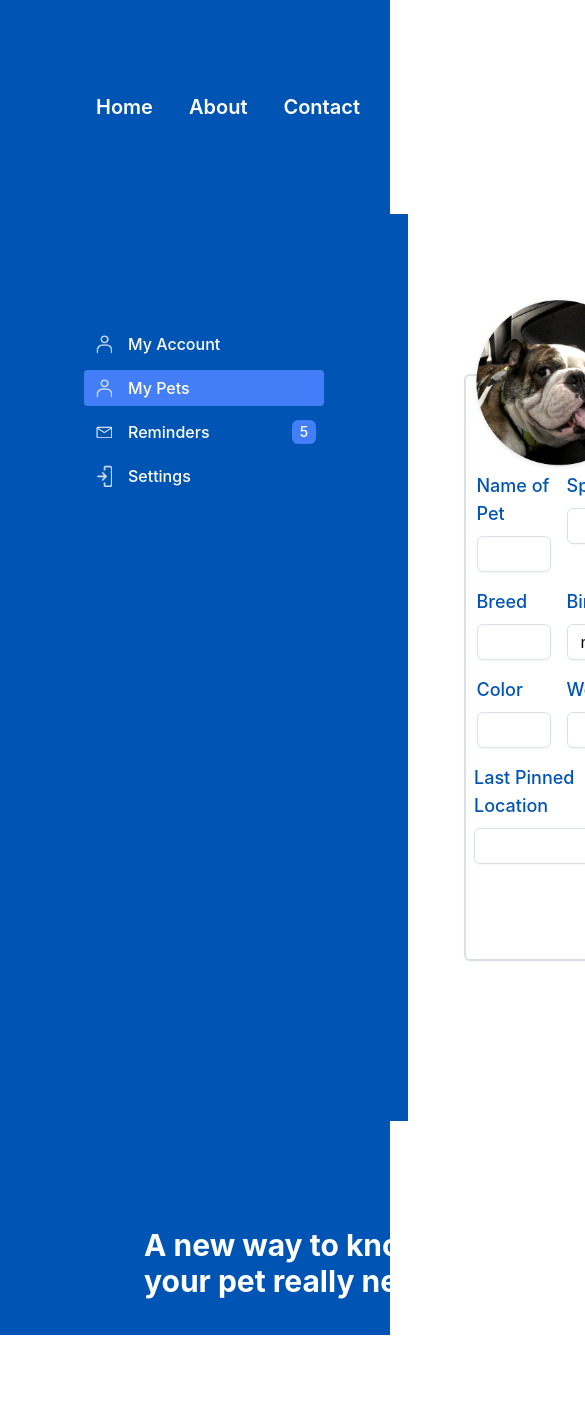
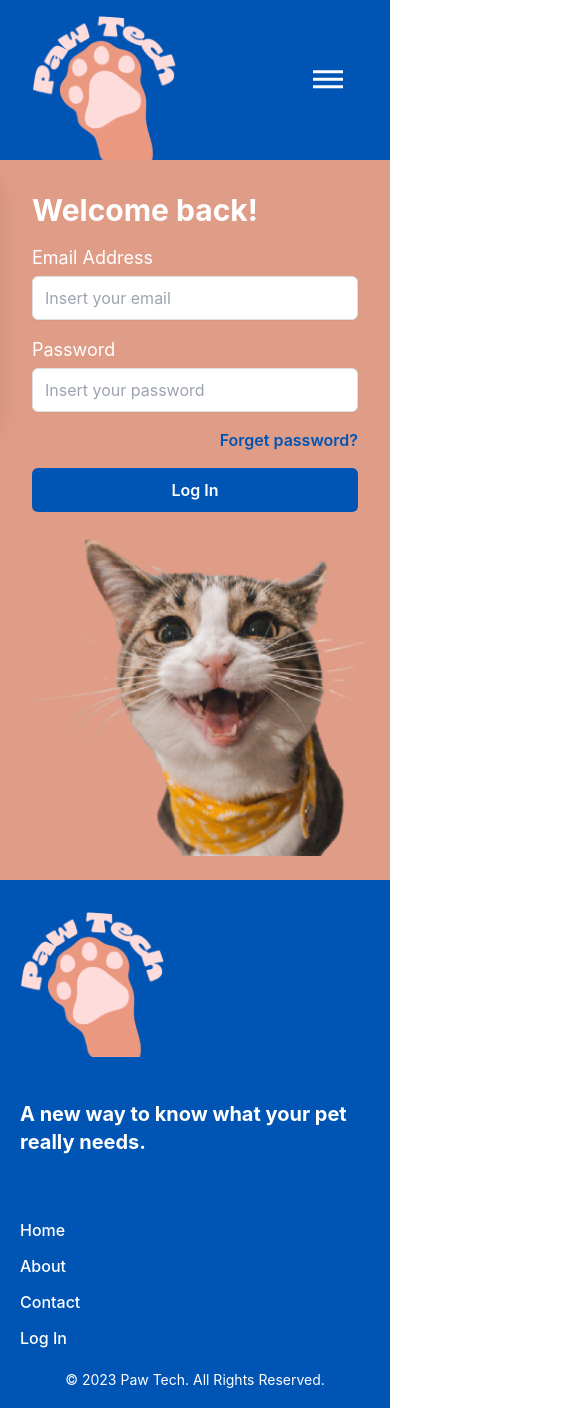
Before and after one commit to abdulwahab-sa/PetN, a React (Vite) app: page / in a window 390 px wide. Shown: the top 1408 px of the page, 585 px wide, since content can reach past the window. Before the commit the page ends 1335 px from the top, so only its background shows below. Built offline with nearby package versions, Linux system fonts and the light colour scheme.

Commit message:
Improved UI

```diff
--- a/package.json
+++ b/package.json
@@ -11,7 +11,8 @@
   },
   "dependencies": {
     "react": "^18.2.0",
-    "react-dom": "^18.2.0"
+    "react-dom": "^18.2.0",
+    "react-icons": "^4.8.0"
   },
   "devDependencies": {
     "@types/react": "^18.0.28",
--- a/src/components/Footer.jsx
+++ b/src/components/Footer.jsx
@@ -21,18 +21,18 @@ const footerLinks = [
 
 const Footer = () => {
 	return (
-		<div className="w-full h-nav bg-darkBlue px-28  overflow-hidden ">
-			<div className=" h-full flex items-end justify-between ">
-				<div className="flex space-x-8">
+		<div className="w-full md:h-nav h-full bg-darkBlue md:px-28 md:py-0 py-8 px-5 overflow-hidden ">
+			<div className=" h-full flex flex-col md:flex-row md:items-end md:justify-between  ">
+				<div className="flex flex-col md:flex-row md:space-x-8">
 					<div className="h-36 ">
 						<img src={logo} alt="" className="w-36" />
 					</div>
 					<div className="h-36 flex items-center ">
-						<h4 className="footerheading text-3xl font-bold text-white"> A new way to know what your pet really needs. </h4>
+						<h4 className="footerheading text-xl md:text-3xl font-bold text-white"> A new way to know what your pet really needs. </h4>
 					</div>
 				</div>
-				<div className="h-36 flex justify-center space-y-5 text-white flex-col w-72 ">
-					<div className="flex space-x-7">
+				<div className="h-36 md:h-full mt-8 md:mt-0 flex justify-center space-y-5 text-white flex-col md:w-72 w-full">
+					<div className="flex flex-col space-y-3 md:space-y-0 md:flex-row md:space-x-7">
 						{footerLinks.map((Link) => (
 							<span key={Link.id} className="text-base font-medium">
 								{Link.title}
@@ -40,7 +40,7 @@ const Footer = () => {
 						))}
 					</div>
 
-					<span className=" text-sm font-normal text-center">© 2023 Paw Tech. All Rights Reserved.</span>
+					<span className="mx-auto md:mx-0 text-sm font-normal text-center">© 2023 Paw Tech. All Rights Reserved.</span>
 				</div>
 			</div>
 		</div>
--- a/src/components/MyPets.jsx
+++ b/src/components/MyPets.jsx
@@ -1,3 +1,4 @@
+/* eslint-disable react/prop-types */
 import rockyImg from '../assets/rockyImg.png';
 import rosheImg from '../assets/rosheImg.png';
 import serenaImg from '../assets/serenaImg.png';
@@ -30,16 +31,28 @@ const petsData = [
 	},
 ];
 
-const MyPets = () => {
+const MyPets = ({ openSidebar, setOpenSidebar }) => {
 	return (
-		<div className="h-full w-full py-28 px-24">
-			<h2 className="font-bold text-darkGrey text-5xl">My Pets</h2>
+		<div className="h-full w-full md:py-28 md:px-24 py-12 px-5 ">
+			<div className="flex justify-between">
+				<h2 className="font-bold text-darkGrey md:text-5xl text-3xl">My Pets</h2>
+				<button
+					onClick={() => setOpenSidebar(!openSidebar)}
+					className="bg-lightBlue p-2 md:p-0  md:w-28 md:h-11 rounded-md md:text-xl font-semibold text-white"
+				>
+					Menu
+				</button>
+			</div>
+
 			<div className="flex flex-col space-y-4 mt-12">
 				{petsData.map((pet) => (
-					<div key={pet.id} className="pet-wrapper flex items-center px-4 justify-start space-x-4">
+					<div
+						key={pet.id}
+						className="md:pet-wrapper pet-wrapper-border h-full w-full flex flex-col md:flex-row md:items-center justify-center px-4 py-4 md:py-0 md:justify-start md:space-x-4"
+					>
 						<div className="relative">
-							<img src={pet.img} alt="" className="w-28 h-28 rounded-full" />
-							<div className=" absolute right-2 bottom-2 z-30 bg-camColor w-7 h-7 flex items-center justify-center rounded-full ">
+							<img src={pet.img} alt="" className="md:w-28 md:h-28 h-24 w-24 rounded-full" />
+							<div className=" absolute left-16 bottom-2 z-30 bg-camColor w-7 h-7 flex items-center justify-center rounded-full ">
 								<img src={camIcon} alt="" className="w-4" />
 							</div>
 						</div>
--- a/src/components/Navigation.jsx
+++ b/src/components/Navigation.jsx
@@ -1,3 +1,5 @@
+import { useState } from 'react';
+import { MdNotes, MdDehaze } from 'react-icons/md';
 import logo from './../assets/PawTech.png';
 
 const navLinks = [
@@ -20,22 +22,34 @@ const navLinks = [
 ];
 
 const Navigation = () => {
+	const [mobileToggle, setMobileToggle] = useState(false);
 	return (
-		<div className="w-full h-nav bg-darkBlue px-24 flex justify-between overflow-hidden">
+		<div className="w-full md:h-nav h-40 bg-darkBlue md:px-24 px-8 flex justify-between overflow-hidden">
 			<div className="flex items-end">
 				<div className="h-36  ">
 					<img src={logo} alt="" className="w-36" />
 				</div>
 			</div>
+			<div className="md:hidden flex items-center h-full justify-center px-3 text-3xl text-white">
+				<span className="text-4xl" onClick={() => setMobileToggle(!mobileToggle)}>
+					{mobileToggle ? <MdNotes /> : <MdDehaze />}
+				</span>
+			</div>
 
-			<div className="h-full flex items-center space-x-9 text-white text-xl font-semibold ">
+			<div
+				className={`absolute ${
+					mobileToggle ? 'left-0' : '-left-full'
+				}  top-40 h-64 w-full bg-darkBlue shadow-xl md:shadow-none  md:h-full flex flex-col z-50 md:static md:flex-row md:w-4/6 md:justify-end md:space-x-8 justify-center items-center space-y-4 md:space-y-0 md:items-center text-md md:text-xl font-semibold text-white transition-all`}
+			>
 				{navLinks.map((Link) => (
 					<span key={Link.id}>{Link.title}</span>
 				))}
-				<button className="bg-lightBlue w-28 h-11 rounded-md text-xl font-semibold text-white">Sign up</button>
+				<button className="bg-lightBlue p-2 md:p-0  md:w-28 md:h-11 rounded-md md:text-xl font-semibold text-white">Sign up</button>
 			</div>
 		</div>
 	);
 };
 
 export default Navigation;
+
+//"h-full items-center space-x-9 text-white text-xl font-semibold "
--- a/src/components/PetAccount.jsx
+++ b/src/components/PetAccount.jsx
@@ -1,3 +1,4 @@
+/* eslint-disable react/prop-types */
 import rockyImg from '../assets/rockyImg.png';
 import camIcon from '../assets/camIcon.png';
 
@@ -39,10 +40,16 @@ const inputs = [
 	},
 ];
 
-const PetAccount = () => {
+const PetAccount = ({ openSidebar, setOpenSidebar }) => {
 	return (
-		<div className="py-40 px-14 ">
-			<div className="relative w-full mx-auto pet-form-wrapper flex items-center justify-center">
+		<div className="md:py-40 py-8 px-4 md:px-14 flex flex-col space-y-8 w-full ">
+			<button
+				onClick={() => setOpenSidebar(!openSidebar)}
+				className=" md:hidden mb-20 w-20 mx-auto bg-lightBlue p-2 rounded-md  font-semibold text-white"
+			>
+				Menu
+			</button>
+			<div className="relative w-full mx-auto pet-form-wrapper md:pet-form-wrapper-md flex items-center justify-center">
 				<div className=" absolute -top-20  z-20">
 					<div className="relative">
 						<img src={rockyImg} alt="" className="w-44 h-44 rounded-full" />
@@ -52,10 +59,12 @@ const PetAccount = () => {
 					</div>
 				</div>
 
-				<div className="flex flex-wrap item-center justify-center">
+				<div className="flex flex-col mt-28 md:mt-0 md:flex-row flex-wrap item-center justify-center">
 					{inputs.map((el) => (
 						<div
-							className={`flex flex-col space-y-2 max-w-2xl m-2 ${el.title === 'Last Pinned Location' ? 'w-full' : 'w-2/5'}`}
+							className={`flex flex-col w-full md:w-2/5 space-y-2 max-w-2xl m-2 ${
+								el.title === 'Last Pinned Location' ? 'md:w-full' : 'md:w-2/5'
+							}`}
 							key={el.id}
 						>
 							<span className="text-lg font-medium text-darkBlue">{el.title}</span>
--- a/src/components/Sidebar.jsx
+++ b/src/components/Sidebar.jsx
@@ -1,6 +1,9 @@
+/* eslint-disable react/prop-types */
+import { useState } from 'react';
 import userIcon from '../assets/userIcon.png';
 import messageIcon from '../assets/messageIcon.png';
 import settingIcon from '../assets/settingIcon.png';
+import { MdCancelPresentation } from 'react-icons/md';
 
 const navLinks = [
 	{
@@ -25,13 +28,22 @@ const navLinks = [
 	},
 ];
 
-const Sidebar = () => {
+const Sidebar = ({ openSidebar, setOpenSidebar }) => {
+	const [menuToggle, setMenuToggle] = useState(true);
+
 	return (
-		<div className="sidebar  bg-darkBlue p-28 flex flex-col items-center space-y-2">
+		<div
+			className={`absolute ${
+				openSidebar ? 'left-0' : '-left-full'
+			}  top-40 h-64 w-full justify-center md:justify-normal md:sidebar bg-darkBlue shadow-xl md:shadow-none p-4 md:p-28 flex flex-col items-center space-y-4 md:space-y-2 z-50 md:static  transition-all`}
+		>
+			<span onClick={() => setOpenSidebar(!openSidebar)} className="md:hidden text-white text-3xl absolute right-4 top-0">
+				{<MdCancelPresentation />}
+			</span>
 			{navLinks.map((link) => (
 				<div
 					key={link.id}
-					className={` cursor-pointer relative flex items-center space-x-4 px-3 h-9 w-60 rounded ${
+					className={` cursor-pointer relative flex items-center space-x-4 px-3 h-9 w-4/5 md:w-60  rounded ${
 						link.title === 'My Pets' ? 'bg-lightBlue' : ''
 					}`}
 				>
--- a/src/index.css
+++ b/src/index.css
@@ -45,13 +45,19 @@ body {
 }
 
 .sidebar{
+  height: 960px;
   min-height: 100vh;
   width: 408px;
+
 }
 
 .pet-wrapper{
   width: 100%;
   height: 170px;
+
+}
+
+.pet-wrapper-border{
   border: 2px solid #DAE0E6;
   box-shadow: 0px 1px 2px rgba(16, 24, 40, 0.04);
   border-radius: 6px;
@@ -61,9 +67,14 @@ body {
   border: 2px solid #DAE0E6;
   box-shadow: 0px 1px 2px rgba(16, 24, 40, 0.04);
   border-radius: 6px;
+
+}
+
+.pet-form-wrapper-md{
   height: 587px;
   width: 100%;
 }
+
 
 .pet-form-input{
   border: 1px solid #DAE0E6;
--- a/src/pages/Account.jsx
+++ b/src/pages/Account.jsx
@@ -1,12 +1,16 @@
+import { useState } from 'react';
+import Footer from '../components/Footer';
 import MyPets from '../components/MyPets';
+import Navigation from '../components/Navigation';
 import PetAccount from '../components/PetAccount';
 import Sidebar from '../components/Sidebar';
 
 const Account = () => {
+	const [openSidebar, setOpenSidebar] = useState(false);
 	return (
-		<div className="flex min-h-screen">
-			<Sidebar />
-			<PetAccount />
+		<div className="flex">
+			<Sidebar openSidebar={openSidebar} setOpenSidebar={setOpenSidebar} />
+			<PetAccount openSidebar={openSidebar} setOpenSidebar={setOpenSidebar} />
 		</div>
 	);
 };
--- a/src/pages/Home.jsx
+++ b/src/pages/Home.jsx
@@ -3,13 +3,13 @@ import HeroSection from '../components/HeroSection';
 import HomeAbout from '../components/HomeAbout';
 import Navigation from '../components/Navigation';
 import Account from './Account';
+import Login from './Login';
 
 const Home = () => {
 	return (
 		<>
 			<Navigation />
-			<Account />
-
+			<Login />
 			<Footer />
 		</>
 	);
--- /dev/null
+++ b/src/pages/Login.jsx
@@ -0,0 +1,28 @@
+import graphic from './../assets/graphic.png';
+import catPic from './../assets/catPic.png';
+
+const Login = () => {
+	return (
+		<div className="md:h-hero h-full w-full bg-hero flex flex-col md:flex-row justify-between ">
+			<div className="md:pl-24 px-8 md:px-0 pt-8 md:pt-0 mb-6  md:w-2/5 w-full flex flex-col md:my-auto space-y-4 md:space-y-5 text-white ">
+				<h2 className="text-3xl md:text-5xl font-bold">Welcome back!</h2>
+				<div className="flex flex-col w-full space-y-1 max-w-sm">
+					<span className="text-lg font-normal text-white">Email Address</span>
+					<input type="text" placeholder="Insert your email" className="w-full h-11 py-1 px-3 pet-form-input" />
+				</div>
+				<div className="flex flex-col w-full space-y-1 max-w-sm">
+					<span className="text-lg font-normal text-white">Password</span>
+					<input type="password" placeholder="Insert your password" className="w-full h-11 py-1 px-3 pet-form-input" />
+				</div>
+				<span className="text-right text-darkBlue font-semibold max-w-sm"> Forget password? </span>
+				<button className="bg-darkBlue block h-11 max-w-sm rounded-md font-semibold text-white">Log In</button>
+			</div>
+			<div className="relative md:w-1/2 w-full ">
+				<img src={graphic} alt="" className="hidden md:flex graphic absolute md:top-10 md:left-10" />
+				<img src={catPic} alt="" className="h-80 mb-6 md:mb-0 mx-auto md:mx-0 md:dog  md:absolute md:bottom-0 md:right-0 z-20 " />
+			</div>
+		</div>
+	);
+};
+
+export default Login;
```
Also changed, not shown: src/components/HeroSection.jsx (+10 -7 lines), src/components/HomeAbout.jsx (+7 -7 lines), src/assets/catPic.png (added), 1 other file (tests, documents, lock files or other folders).
